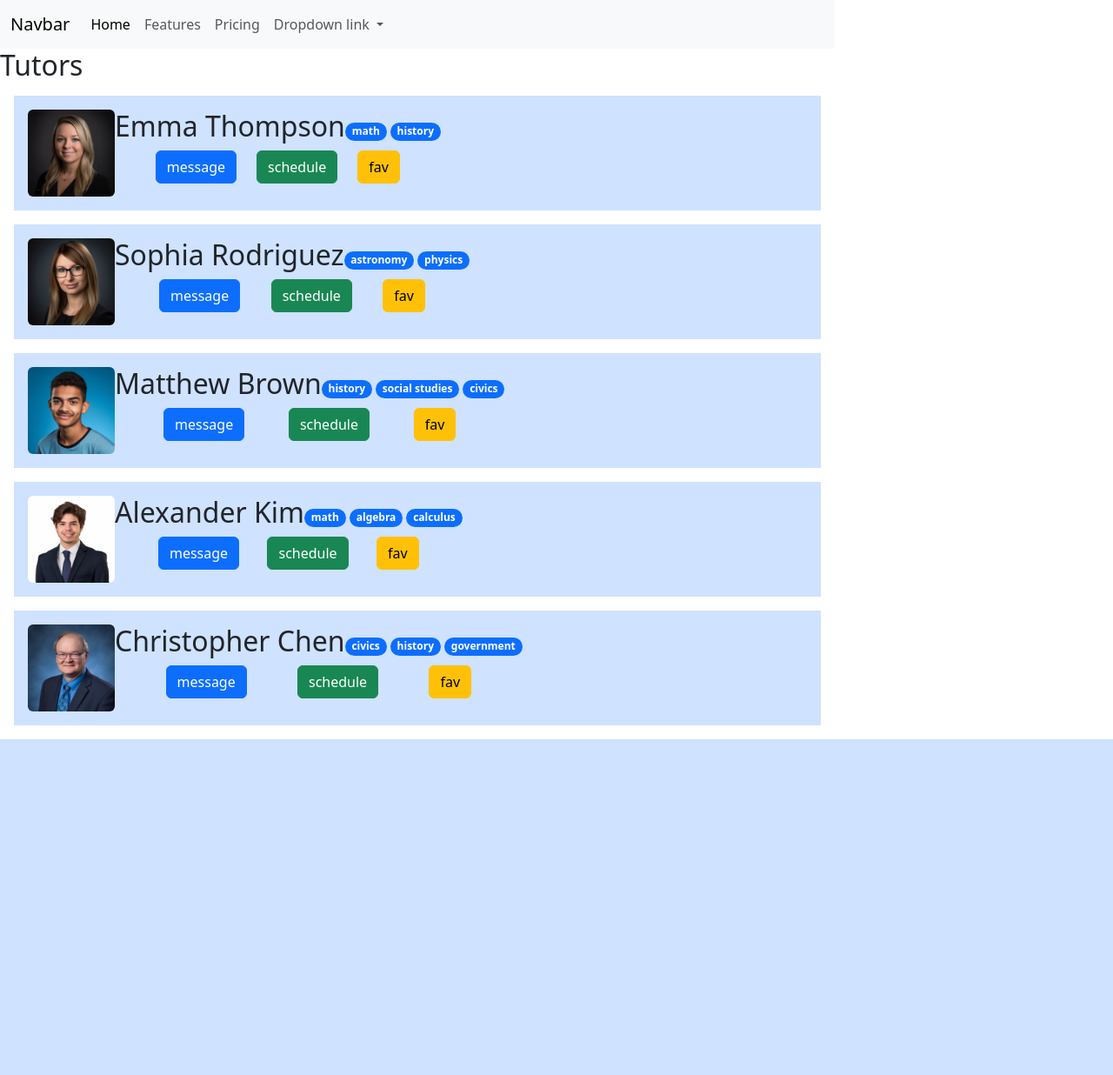
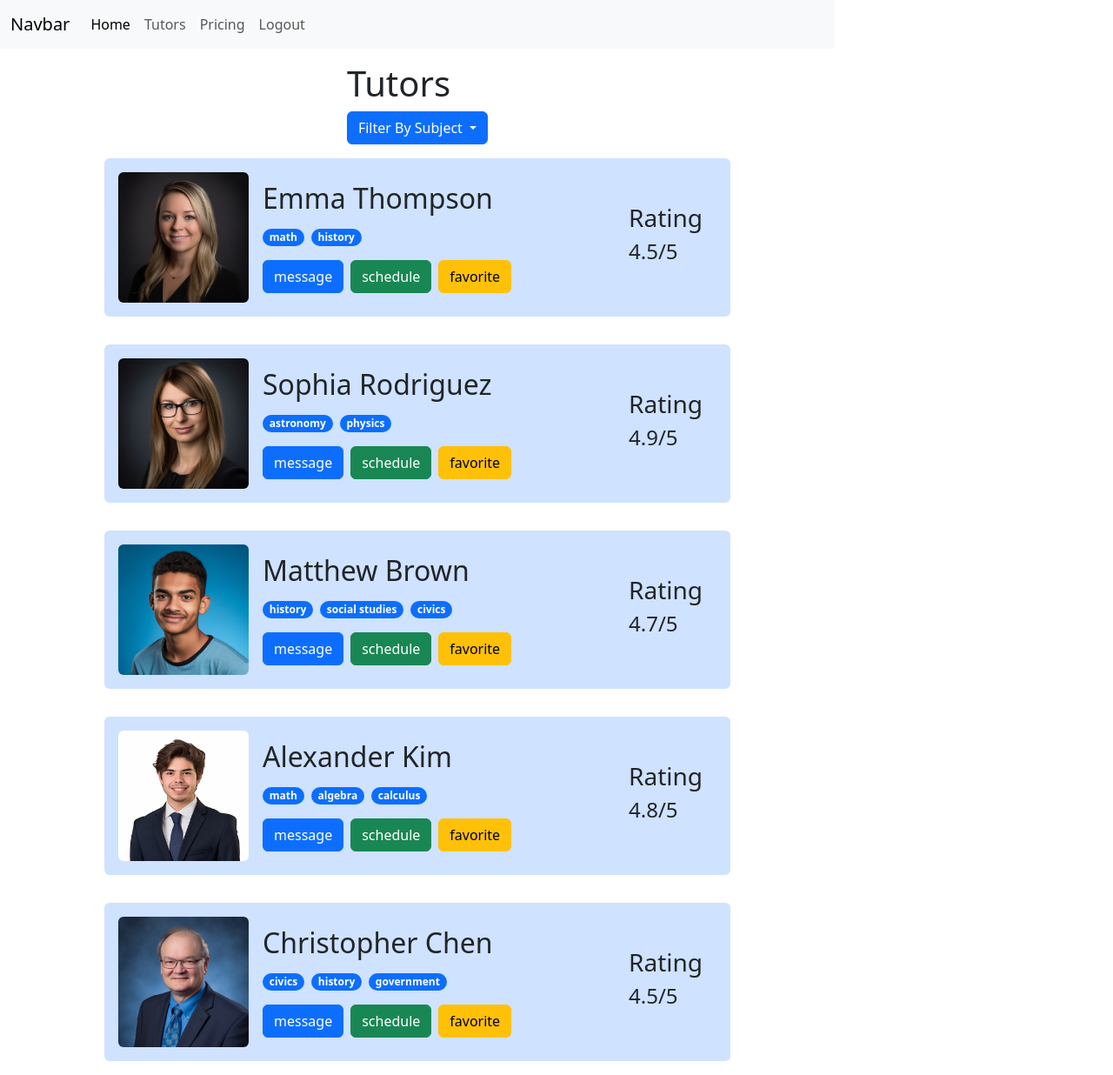
Before and after one commit to chalonhutson/tutor-app-prototype, a Flask app: page /tutors/ in a window 1280 px wide. Shown: the whole page at 87% size. Before the commit the page ends 850 px from the top, so only its background shows below. Run offline with Flask 2, Linux system fonts and the light colour scheme.

Commit message:
Updated functionality and css of tutors page and navbar.

```diff
--- a/tutor_app/templates/homepage.html
+++ b/tutor_app/templates/homepage.html
@@ -1,8 +1,10 @@
+{% from "macros.html" import navbar %}
 {% extends "base.html" %}
 
 {% block title %}Tutor App{% endblock %}
 
 {% block main %}
+    {{ navbar() }}
     <div>
         homepage
     </div>
--- a/tutor_app/templates/macros.html
+++ b/tutor_app/templates/macros.html
@@ -8,23 +8,16 @@
       <div class="collapse navbar-collapse" id="navbarNavDropdown">
         <ul class="navbar-nav">
           <li class="nav-item">
-            <a class="nav-link active" aria-current="page" href="#">Home</a>
+            <a class="nav-link active" aria-current="page" href="{{ url_for('home.homepage') }}">Home</a>
           </li>
           <li class="nav-item">
-            <a class="nav-link" href="#">Features</a>
+            <a class="nav-link" href="{{ url_for('tutors.tutors_page') }}">Tutors</a>
           </li>
           <li class="nav-item">
             <a class="nav-link" href="#">Pricing</a>
           </li>
-          <li class="nav-item dropdown">
-            <a class="nav-link dropdown-toggle" href="#" role="button" data-bs-toggle="dropdown" aria-expanded="false">
-              Dropdown link
-            </a>
-            <ul class="dropdown-menu">
-              <li><a class="dropdown-item" href="#">Action</a></li>
-              <li><a class="dropdown-item" href="#">Another action</a></li>
-              <li><a class="dropdown-item" href="#">Something else here</a></li>
-            </ul>
+          <li class="nav-item">
+            <a class="nav-link" href="#">Logout</a>
           </li>
         </ul>
       </div>
--- a/tutor_app/templates/tutors.html
+++ b/tutor_app/templates/tutors.html
@@ -5,25 +5,49 @@
 
 {% block main %}
     {{ navbar() }}
-    <div>
-        <h2>Tutors</h2>
+    <div class="d-flex flex-column align-items-center">
+        <div class="d-flex flex-column mt-3">
+            <h1>Tutors</h1>
+            <div class="dropdown">
+                <button class="btn btn-primary dropdown-toggle" type="button" data-bs-toggle="dropdown" aria-expanded="false">
+                  Filter By Subject
+                </button>
+                <ul class="dropdown-menu">
+                    {% for subject in subjects %}
+                    <li>
+                        <div class="form-check ms-2">
+                            <input class="form-check-input" type="checkbox" value="history" id="flexCheckDefault">
+                            <label class="form-check-label" for="flexCheckDefault">
+                              {{ subject }}
+                            </label>
+                          </div>
+                    </li>
+                    {% endfor %}
+                </ul>
+            </div>
+        </div>
         {% for tutor in tutors_list %}
-            <div class="bg-primary-subtle d-flex flex-row p-3 m-3">
-                <img height="100px" class="rounded" src="../static/headshots/{{ tutor.img_url }}">
-                <div class="d-flex flex-column align-items-center">
+            <div class="d-flex flex-row bg-primary-subtle rounded p-3 m-3 w-75">
+                <img height="150rem" class="rounded" src="../static/headshots/{{ tutor.img_url }}">
+                <div class="d-flex flex-column align-items-start justify-content-center w-100 ms-3">
                     <div class="d-flex flex-row justify-content-between">
                         <h2>{{ tutor.name }}</h2>
-                        <div class="align-content-center">
-                            {% for subject in tutor.subjects %}
-                                <span class="badge rounded-pill text-bg-primary">{{ subject }}</span>
-                            {% endfor %}
-                        </div>
                     </div>
-                    <div class="d-flex justify-content-between w-75">
+                    <div class="d-flex align-content-center mt-2">
+                            <span class="badge rounded-pill text-bg-primary">{{ tutor.subjects[0] }}</span>
+                        {% for subject in tutor.subjects[1:] %}
+                            <span class="badge rounded-pill text-bg-primary ms-2">{{ subject }}</span>
+                        {% endfor %}
+                    </div>
+                    <div class="d-flex justify-content-start w-75 mt-3">
                         <button type="button" class="btn btn-primary">message</button>
-                        <button type="button" class="btn btn-success">schedule</button>
-                        <button type="button" class="btn btn-warning">fav</button>
+                        <button type="button" class="btn btn-success ms-2">schedule</button>
+                        <button type="button" class="btn btn-warning ms-2">favorite</button>
                     </div>
+                </div>
+                <div class="d-flex flex-column justify-content-center align-content-center me-3">
+                    <h3>Rating</h3>
+                    <h4>{{ tutor.rating }}/5</h4>
                 </div>
                 </div>
         {% endfor %}
--- a/tutor_app/tutors/routes.py
+++ b/tutor_app/tutors/routes.py
@@ -3,20 +3,21 @@ from flask import Blueprint, render_template
 tutors = Blueprint("tutors", __name__, url_prefix="/tutors")
 
 class Tutor:
-    def __init__(self, name, img_url, subjects):
+    def __init__(self, name, img_url, subjects, rating):
         self.name = name
         self.img_url = img_url
         self.subjects = subjects
+        self.rating = rating
 
 tutors_list = [
-    Tutor("Emma Thompson", "tutor_1.png", ["math", "history"]),
-    Tutor("Sophia Rodriguez", "tutor_2.png", ["astronomy", "physics"]),
-    Tutor("Matthew Brown", "tutor_3.png", ["history", "social studies", "civics"]),
-    Tutor("Alexander Kim", "tutor_4.png", ["math", "algebra", "calculus"]),
-    Tutor("Christopher Chen", "tutor_5.png", ["civics", "history", "government"])
+    Tutor("Emma Thompson", "tutor_1.png", ["math", "history"], 4.5),
+    Tutor("Sophia Rodriguez", "tutor_2.png", ["astronomy", "physics"], 4.9),
+    Tutor("Matthew Brown", "tutor_3.png", ["history", "social studies", "civics"], 4.7),
+    Tutor("Alexander Kim", "tutor_4.png", ["math", "algebra", "calculus"], 4.8),
+    Tutor("Christopher Chen", "tutor_5.png", ["civics", "history", "government"], 4.5)
 ]
 
 @tutors.route("/")
 def tutors_page():
-    # tutors_list = tutors_list
-    return render_template("tutors.html", tutors_list=tutors_list)
+    subjects = ["Astronomy", "Physics", "Civics", "History", "Algebra", "Calculus"]
+    return render_template("tutors.html", tutors_list=tutors_list, subjects=subjects)
```
